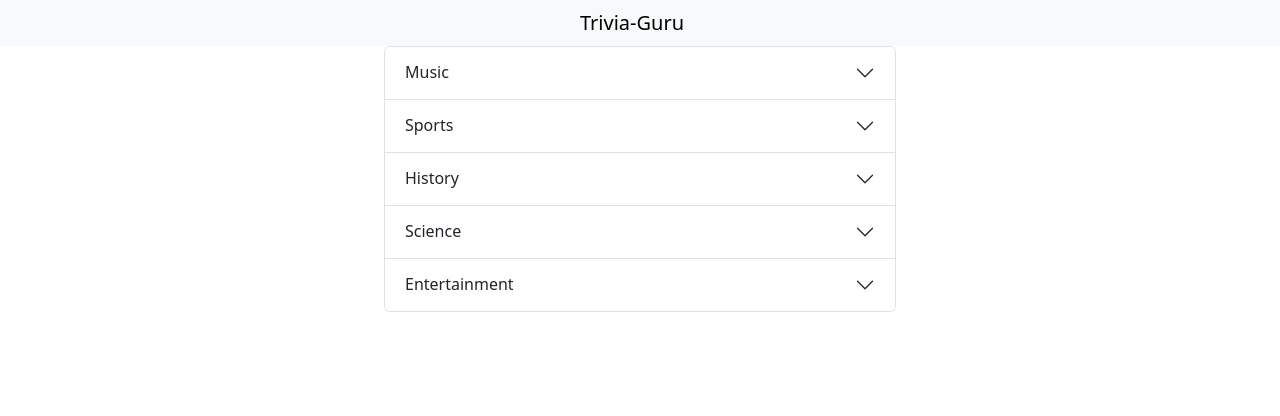
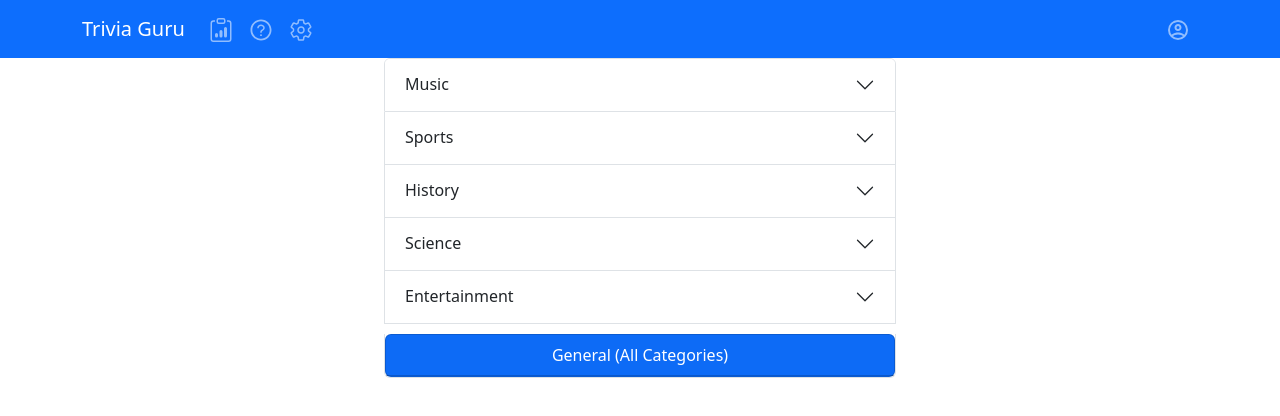
Before and after one commit to nickciambrone/trivia-guru, a React (Create React App) app: page / in a window 1280 px wide. Shown: the top 416 px of the page. Built offline with nearby package versions, Linux system fonts and the light colour scheme.

Commit message:
first commit

```diff
--- a/src/components/accordian/accordian.component.jsx
+++ b/src/components/accordian/accordian.component.jsx
@@ -1,19 +1,25 @@
 import Accordion from 'react-bootstrap/Accordion';
 import './accordian.styles.scss';
 import Button from 'react-bootstrap/Button';
+import Card from 'react-bootstrap/Card';
 
-function CategoryAccordian() {
+function CategoryAccordian(props) {
+  const selectCategory = (cat) =>{
+    props.setCategory(cat);
+    props.showModal();
+  }
   return (
     <Accordion >
+
       <Accordion.Item eventKey="0">
         <Accordion.Header>Music</Accordion.Header>
         <Accordion.Body>
           <ul style={{listStyleType:'none', width:'100%', padding:'0px'}}>
-          <li><Button variant="light" style = {{width:'100%'}}>All Music</Button></li>
+          <li><Button variant="light" style = {{width:'100%'}} onClick = {()=>selectCategory('All Music')}>All Music</Button></li>
 
-          <li><Button variant="light" style = {{width:'100%'}}>Hip Hop</Button></li>
-          <li><Button variant="light" style = {{width:'100%'}}>Country</Button></li>
-          <li><Button variant="light" style = {{width:'100%'}}>EDM</Button></li>
+          <li><Button variant="light" style = {{width:'100%'}} onClick = {()=>selectCategory('Hip Hop')}>Hip Hop</Button></li>
+          <li><Button variant="light" style = {{width:'100%'}} onClick = {()=>selectCategory('Country')}>Country</Button></li>
+          <li><Button variant="light" style = {{width:'100%'}} onClick = {()=>selectCategory('EDM')}>EDM</Button></li>
 
           </ul>
         </Accordion.Body>
@@ -22,13 +28,13 @@ function CategoryAccordian() {
         <Accordion.Header>Sports</Accordion.Header>
         <Accordion.Body>
           <ul style={{listStyleType:'none', width:'100%', padding:'0px'}}>
-          <li><Button variant="light" style = {{width:'100%'}}>All Sports</Button></li>
+          <li><Button variant="light" style = {{width:'100%'}} onClick = {()=>selectCategory('All Sports')}> All Sports</Button></li>
 
-          <li><Button variant="light" style = {{width:'100%'}}>Football</Button></li>
+          <li><Button variant="light" style = {{width:'100%'}} onClick = {()=>selectCategory('Football')}>Football</Button></li>
 
-          <li><Button variant="light" style = {{width:'100%'}}>Soccer</Button></li>
-          <li><Button variant="light" style = {{width:'100%'}}>Basketball</Button></li>
-          <li><Button variant="light" style = {{width:'100%'}}>Baseball</Button></li>
+          <li><Button variant="light" style = {{width:'100%'}} onClick = {()=>selectCategory('Soccer')}>Soccer</Button></li>
+          <li><Button variant="light" style = {{width:'100%'}} onClick = {()=>selectCategory('Basketball')}>Basketball</Button></li>
+          <li><Button variant="light" style = {{width:'100%'}} onClick = {()=>selectCategory('Baseball')}>Baseball</Button></li>
 
           </ul>
         </Accordion.Body>
@@ -37,12 +43,11 @@ function CategoryAccordian() {
         <Accordion.Header>History</Accordion.Header>
         <Accordion.Body>
           <ul style={{listStyleType:'none', width:'100%', padding:'0px'}}>
-          <li><Button variant="light" style = {{width:'100%'}}>All History</Button></li>
+          <li><Button variant="light" style = {{width:'100%'}} onClick = {()=>selectCategory('All History')}>All History</Button></li>
 
-          <li><Button variant="light" style = {{width:'100%'}}>Ancient Rome</Button></li>
-          <li><Button variant="light" style = {{width:'100%'}}>Ancient Greece</Button></li>
-          <li><Button variant="light" style = {{width:'100%'}}>China Dynasty</Button></li>
-          <li><Button variant="light" style = {{width:'100%'}}>US History</Button></li>
+          <li><Button variant="light" style = {{width:'100%'}} onClick = {()=>selectCategory('Ancient Rome')}>Ancient Rome</Button></li>
+          <li><Button variant="light" style = {{width:'100%'}} onClick = {()=>selectCategory('Ancient Greece')}>Ancient Greece</Button></li>
+          <li><Button variant="light" style = {{width:'100%'}} onClick = {()=>selectCategory('US History')}>US History</Button></li>
 
           <li><Button variant="light" style = {{width:'100%'}}>Geography</Button></li>
 
@@ -53,32 +58,39 @@ function CategoryAccordian() {
         <Accordion.Header>Science</Accordion.Header>
         <Accordion.Body>
           <ul style={{listStyleType:'none', width:'100%', padding:'0px'}}>
-          <li><Button variant="light" style = {{width:'100%'}}>All Science</Button></li>
+          <li><Button variant="light" style = {{width:'100%'}} onClick = {()=>selectCategory('All Science')}>All Science</Button></li>
 
-          <li><Button variant="light" style = {{width:'100%'}}>Chemistry</Button></li>
-          <li><Button variant="light" style = {{width:'100%'}}>Physics</Button></li>
-          <li><Button variant="light" style = {{width:'100%'}}>Biology</Button></li>
-          <li><Button variant="light" style = {{width:'100%'}}>Astronomy</Button></li>
+          <li><Button variant="light" style = {{width:'100%'}} onClick = {()=>selectCategory('Chemistry')}>Chemistry</Button></li>
+          <li><Button variant="light" style = {{width:'100%'}} onClick = {()=>selectCategory('Physics')}>Physics</Button></li>
+          <li><Button variant="light" style = {{width:'100%'}} onClick = {()=>selectCategory('Biology')}>Biology</Button></li>
+          <li><Button variant="light" style = {{width:'100%'}} onClick = {()=>selectCategory('Astronomy')}>Astronomy</Button></li>
 
 
           </ul>
         </Accordion.Body>
       </Accordion.Item>
-      <Accordion.Item eventKey="4">
+      <Accordion.Item eventKey="4" style={{marginBottom:'10px'}}>
         <Accordion.Header>Entertainment</Accordion.Header>
         <Accordion.Body>
           <ul style={{listStyleType:'none', width:'100%', padding:'0px'}}>
-          <li><Button variant="light" style = {{width:'100%'}}>All Entertainment</Button></li>
+          <li><Button variant="light" style = {{width:'100%'}} onClick = {()=>selectCategory('All Entertainment')}>All Entertainment</Button></li>
 
-          <li><Button variant="light" style = {{width:'100%'}}>Art</Button></li>
-          <li><Button variant="light" style = {{width:'100%'}}>Cinema</Button></li>
-          <li><Button variant="light" style = {{width:'100%'}}>TV</Button></li>
+          <li><Button variant="light" style = {{width:'100%'}} onClick = {()=>selectCategory('Art')}>Art</Button></li>
+          <li><Button variant="light" style = {{width:'100%'}} onClick = {()=>selectCategory('Cinema')}>Cinema</Button></li>
+          <li><Button variant="light" style = {{width:'100%'}} onClick = {()=>selectCategory('TV')}>TV</Button></li>
 
-          <li><Button variant="light" style = {{width:'100%'}}>Literature</Button></li>
+          <li><Button variant="light" style = {{width:'100%'}} onClick = {()=>selectCategory('Literature')}>Literature</Button></li>
 
 
           </ul>
         </Accordion.Body>
+      </Accordion.Item>
+      <Accordion.Item eventKey="5">
+            <Card bg='primary' style={{color:'white', cursor:'pointer', fontWeight:'500'}} onClick = {()=>selectCategory('General')}><Card.Header>
+            General (All Categories)
+
+              </Card.Header></Card>
+
       </Accordion.Item>
     </Accordion>
   );
--- /dev/null
+++ b/src/components/icons/account.jsx
@@ -0,0 +1,18 @@
+// icon:account-circle-outline | Material Design Icons https://materialdesignicons.com/ | Austin Andrews
+import * as React from "react";
+
+function IconAccountCircleOutline(props) {
+  return (
+    <svg
+      viewBox="0 0 24 24"
+      fill="currentColor"
+      height="1.5em"
+      width="1.5em"
+      {...props}
+    >
+      <path d="M12 2A10 10 0 002 12a10 10 0 0010 10 10 10 0 0010-10A10 10 0 0012 2M7.07 18.28c.43-.9 3.05-1.78 4.93-1.78s4.5.88 4.93 1.78A7.893 7.893 0 0112 20c-1.86 0-3.57-.64-4.93-1.72m11.29-1.45c-1.43-1.74-4.9-2.33-6.36-2.33s-4.93.59-6.36 2.33A7.928 7.928 0 014 12c0-4.41 3.59-8 8-8s8 3.59 8 8c0 1.82-.62 3.5-1.64 4.83M12 6c-1.94 0-3.5 1.56-3.5 3.5S10.06 13 12 13s3.5-1.56 3.5-3.5S13.94 6 12 6m0 5a1.5 1.5 0 01-1.5-1.5A1.5 1.5 0 0112 8a1.5 1.5 0 011.5 1.5A1.5 1.5 0 0112 11z" />
+    </svg>
+  );
+}
+
+export default IconAccountCircleOutline;
--- /dev/null
+++ b/src/components/icons/clipboard.jsx
@@ -0,0 +1,20 @@
+// icon:clipboard-data | Bootstrap https://icons.getbootstrap.com/ | Bootstrap
+import * as React from "react";
+
+function IconClipboardData(props) {
+  return (
+    <svg
+      fill="currentColor"
+      viewBox="0 0 16 16"
+      height="1.5em"
+      width="1.5em"
+      {...props}
+    >
+      <path d="M4 11a1 1 0 112 0v1a1 1 0 11-2 0v-1zm6-4a1 1 0 112 0v5a1 1 0 11-2 0V7zM7 9a1 1 0 012 0v3a1 1 0 11-2 0V9z" />
+      <path d="M4 1.5H3a2 2 0 00-2 2V14a2 2 0 002 2h10a2 2 0 002-2V3.5a2 2 0 00-2-2h-1v1h1a1 1 0 011 1V14a1 1 0 01-1 1H3a1 1 0 01-1-1V3.5a1 1 0 011-1h1v-1z" />
+      <path d="M9.5 1a.5.5 0 01.5.5v1a.5.5 0 01-.5.5h-3a.5.5 0 01-.5-.5v-1a.5.5 0 01.5-.5h3zm-3-1A1.5 1.5 0 005 1.5v1A1.5 1.5 0 006.5 4h3A1.5 1.5 0 0011 2.5v-1A1.5 1.5 0 009.5 0h-3z" />
+    </svg>
+  );
+}
+
+export default IconClipboardData;
--- /dev/null
+++ b/src/components/icons/question.jsx
@@ -0,0 +1,19 @@
+// icon:question-circle | Ant Design Icons https://ant.design/components/icon/ | Ant Design
+import * as React from "react";
+
+function IconQuestionCircle(props) {
+  return (
+    <svg
+      viewBox="0 0 1024 1024"
+      fill="currentColor"
+      height="1.5em"
+      width="1.5em"
+      {...props}
+    >
+      <path d="M512 64C264.6 64 64 264.6 64 512s200.6 448 448 448 448-200.6 448-448S759.4 64 512 64zm0 820c-205.4 0-372-166.6-372-372s166.6-372 372-372 372 166.6 372 372-166.6 372-372 372z" />
+      <path d="M623.6 316.7C593.6 290.4 554 276 512 276s-81.6 14.5-111.6 40.7C369.2 344 352 380.7 352 420v7.6c0 4.4 3.6 8 8 8h48c4.4 0 8-3.6 8-8V420c0-44.1 43.1-80 96-80s96 35.9 96 80c0 31.1-22 59.6-56.1 72.7-21.2 8.1-39.2 22.3-52.1 40.9-13.1 19-19.9 41.8-19.9 64.9V620c0 4.4 3.6 8 8 8h48c4.4 0 8-3.6 8-8v-22.7a48.3 48.3 0 0130.9-44.8c59-22.7 97.1-74.7 97.1-132.5.1-39.3-17.1-76-48.3-103.3zM472 732a40 40 0 1080 0 40 40 0 10-80 0z" />
+    </svg>
+  );
+}
+
+export default IconQuestionCircle;
--- /dev/null
+++ b/src/components/icons/setting.jsx
@@ -0,0 +1,25 @@
+// icon:settings-outline | Ionicons https://ionicons.com/ | Ionic Framework
+import * as React from "react";
+
+function IconSettingsOutline(props) {
+  return (
+    <svg
+      viewBox="0 0 512 512"
+      fill="currentColor"
+      height="1.5em"
+      width="1.5em"
+      {...props}
+    >
+      <path
+        fill="none"
+        stroke="currentColor"
+        strokeLinecap="round"
+        strokeLinejoin="round"
+        strokeWidth={32}
+        d="M262.29 192.31a64 64 0 1057.4 57.4 64.13 64.13 0 00-57.4-57.4zM416.39 256a154.34 154.34 0 01-1.53 20.79l45.21 35.46a10.81 10.81 0 012.45 13.75l-42.77 74a10.81 10.81 0 01-13.14 4.59l-44.9-18.08a16.11 16.11 0 00-15.17 1.75A164.48 164.48 0 01325 400.8a15.94 15.94 0 00-8.82 12.14l-6.73 47.89a11.08 11.08 0 01-10.68 9.17h-85.54a11.11 11.11 0 01-10.69-8.87l-6.72-47.82a16.07 16.07 0 00-9-12.22 155.3 155.3 0 01-21.46-12.57 16 16 0 00-15.11-1.71l-44.89 18.07a10.81 10.81 0 01-13.14-4.58l-42.77-74a10.8 10.8 0 012.45-13.75l38.21-30a16.05 16.05 0 006-14.08c-.36-4.17-.58-8.33-.58-12.5s.21-8.27.58-12.35a16 16 0 00-6.07-13.94l-38.19-30A10.81 10.81 0 0149.48 186l42.77-74a10.81 10.81 0 0113.14-4.59l44.9 18.08a16.11 16.11 0 0015.17-1.75A164.48 164.48 0 01187 111.2a15.94 15.94 0 008.82-12.14l6.73-47.89A11.08 11.08 0 01213.23 42h85.54a11.11 11.11 0 0110.69 8.87l6.72 47.82a16.07 16.07 0 009 12.22 155.3 155.3 0 0121.46 12.57 16 16 0 0015.11 1.71l44.89-18.07a10.81 10.81 0 0113.14 4.58l42.77 74a10.8 10.8 0 01-2.45 13.75l-38.21 30a16.05 16.05 0 00-6.05 14.08c.33 4.14.55 8.3.55 12.47z"
+      />
+    </svg>
+  );
+}
+
+export default IconSettingsOutline;
--- a/src/components/main-menu/main-menu.component.jsx
+++ b/src/components/main-menu/main-menu.component.jsx
@@ -1,15 +1,38 @@
 import React from 'react';
 import CategoryAccordian from '../accordian/accordian.component';
 import './main-menu.styles.scss';
+import { useState } from 'react';
+import Button from 'react-bootstrap/Button';
+import Modal from 'react-bootstrap/Modal';
+export const MainMenu = () => {
+    const [show, setShow] = useState(false);
 
-export const MainMenu = () => {
+    const handleClose = () => setShow(false);
+    const handleShow = () => setShow(true);
+    const [category, setCategory] = useState('General')
+
     return (
         <div className='main-menu' style={{ textAlign: 'center' }}>
             <div className='accordian-container'>
-                <CategoryAccordian text='Music' subcategories = {['All Music', 'Hip-Hop', 'Country', 'Classic Rock', 'Pop']}/>
+                <CategoryAccordian setCategory = {setCategory} showModal = {handleShow} text='Music' subcategories = {['All Music', 'Hip-Hop', 'Country', 'Classic Rock', 'Pop']}/>
 
             </div>
 
+
+      <Modal show={show} onHide={handleClose}>
+        <Modal.Header closeButton>
+          <Modal.Title>Begin Round</Modal.Title>
+        </Modal.Header>
+        <Modal.Body>Are you sure you wanto to start {category} </Modal.Body>
+        <Modal.Footer>
+          <Button variant="secondary" onClick={handleClose}>
+            Close
+          </Button>
+          <Button variant="primary" onClick={handleClose}>
+            Continue
+          </Button>
+        </Modal.Footer>
+      </Modal>
 
 
         </div>
--- a/src/components/navbar/navbar.component.jsx
+++ b/src/components/navbar/navbar.component.jsx
@@ -1,18 +1,36 @@
 import Container from 'react-bootstrap/Container';
 import Nav from 'react-bootstrap/Nav';
 import Navbar from 'react-bootstrap/Navbar';
-import NavDropdown from 'react-bootstrap/NavDropdown';
+import IconSettingsOutline from '../icons/setting';
+import IconClipboardData from '../icons/clipboard';
+import IconQuestionCircle from '../icons/question';
+import IconAccountCircleOutline from '../icons/account';
 
-function NavExample() {
+function ColorSchemesExample() {
   return (
-    <Navbar expand="lg" className="bg-body-tertiary">
+    <>
 
-<div style={{width:'100%'}}>
-<Navbar.Brand href="#home">Trivia-Guru</Navbar.Brand>
-</div>
+      <Navbar bg="primary" data-bs-theme="dark">
+        <Container>
+          <Navbar.Brand href="#home">Trivia Guru</Navbar.Brand>
+          <Nav className="me-auto">
+            <Nav.Link href="#features"><IconClipboardData/></Nav.Link>
+            <Nav.Link href="#howtoplay"><IconQuestionCircle/></Nav.Link>
+            <Nav.Link href="#home" ><IconSettingsOutline/></Nav.Link>
 
-    </Navbar>
+          </Nav>
+          <Nav>
+          <Nav.Link href="#account" ><IconAccountCircleOutline/>
+</Nav.Link>
+
+          </Nav>
+
+        </Container>
+      </Navbar>
+
+
+    </>
   );
 }
 
-export default NavExample;
+export default ColorSchemesExample;
```
Also changed, not shown: src/components/modal/modal.component.jsx (added, +28 -0 lines).
